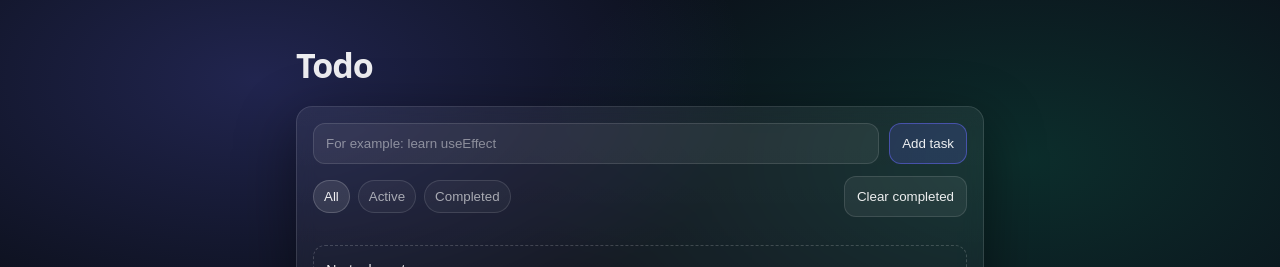
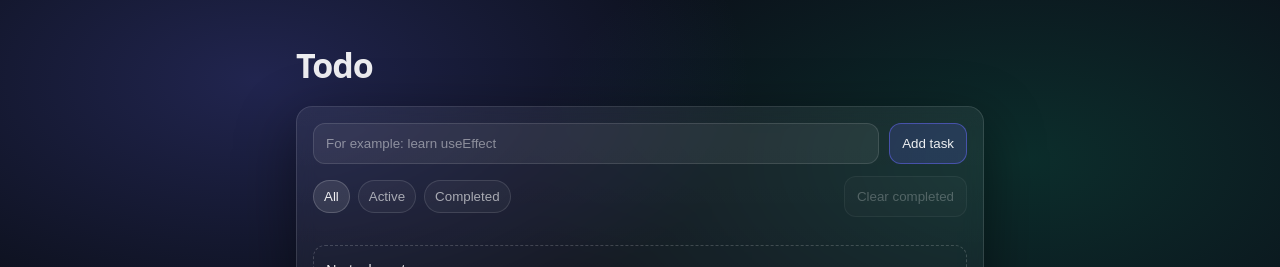
Before and after one commit to skorshun/todo-list, a React (Vite) app: page / in a window 1280 px wide. Shown: the top 267 px of the page. Built offline with nearby package versions, Linux system fonts and the light colour scheme.

Commit message:
feat: add button disabled state

```diff
--- a/src/components/Todo.jsx
+++ b/src/components/Todo.jsx
@@ -90,7 +90,10 @@ const Todo = () => {
                     <button
                         onClick={removeCompletedTasks}
                         className="btn btn--ghost"
-                        type="button">Clear completed
+                        type="button"
+                        disabled={completedTasks.length === 0}
+                    >
+                        Clear completed
                     </button>
                 </div>
 
--- a/src/components/css/todo.css
+++ b/src/components/css/todo.css
@@ -65,6 +65,29 @@
 }
 .btn--primary:hover{ background: rgba(99,102,241,.25); }
 .btn--ghost:hover{ background: rgba(255,255,255,.10); }
+.btn:disabled,
+.btn[aria-disabled="true"]{
+    cursor: not-allowed;
+    opacity: .55;
+    background: rgba(255,255,255,.03);
+    border-color: rgba(255,255,255,.10);
+    color: rgba(255,255,255,.45);
+    box-shadow: none;
+    filter: saturate(.85);
+}
+
+/* чтобы hover/active не “срабатывали” визуально */
+.btn:disabled:hover,
+.btn[aria-disabled="true"]:hover{
+    background: rgba(255,255,255,.03);
+    transform: none;
+}
+
+.btn:disabled:active,
+.btn[aria-disabled="true"]:active{
+    transform: none;
+}
+
 
 .toolbar{
     margin-top: 12px;
```
